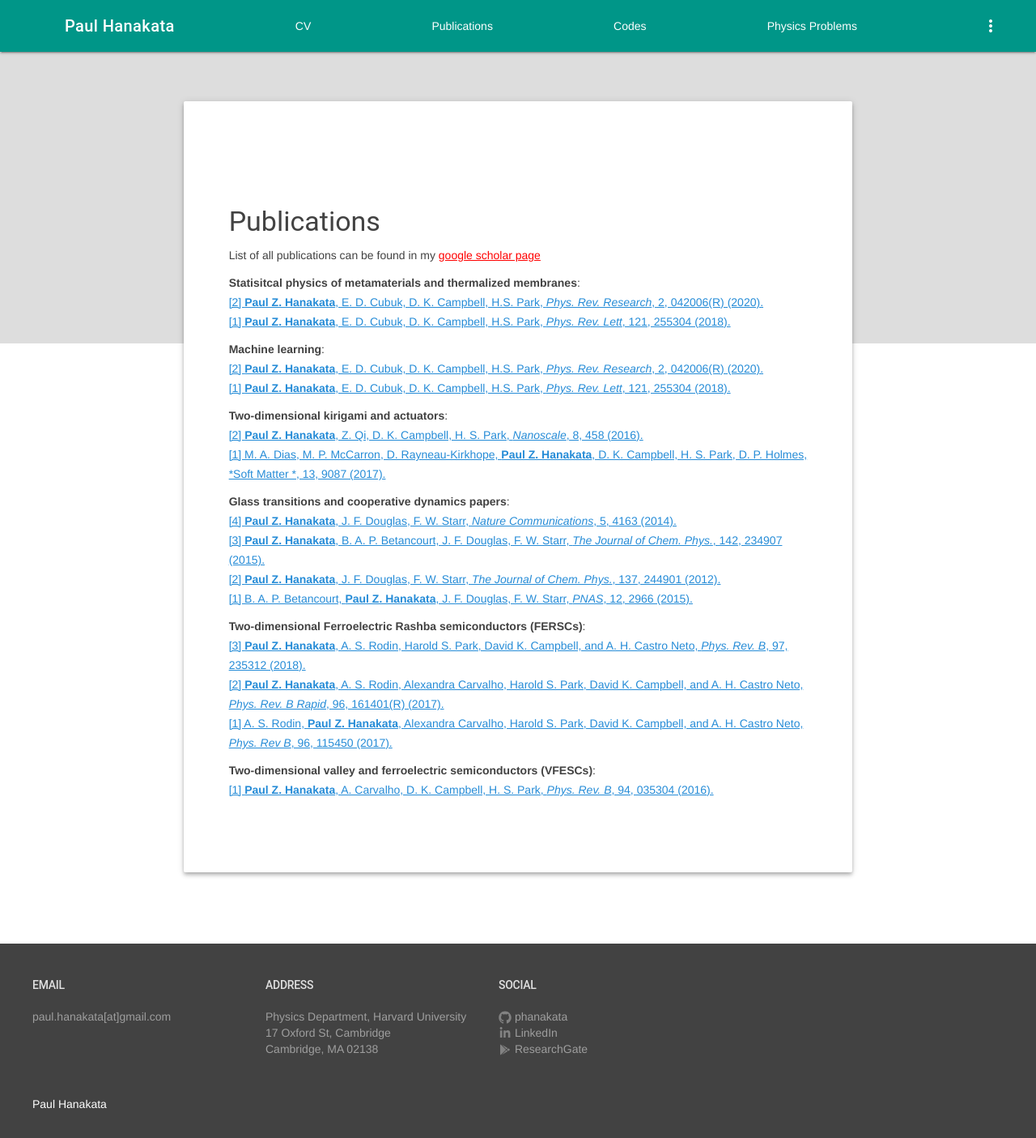
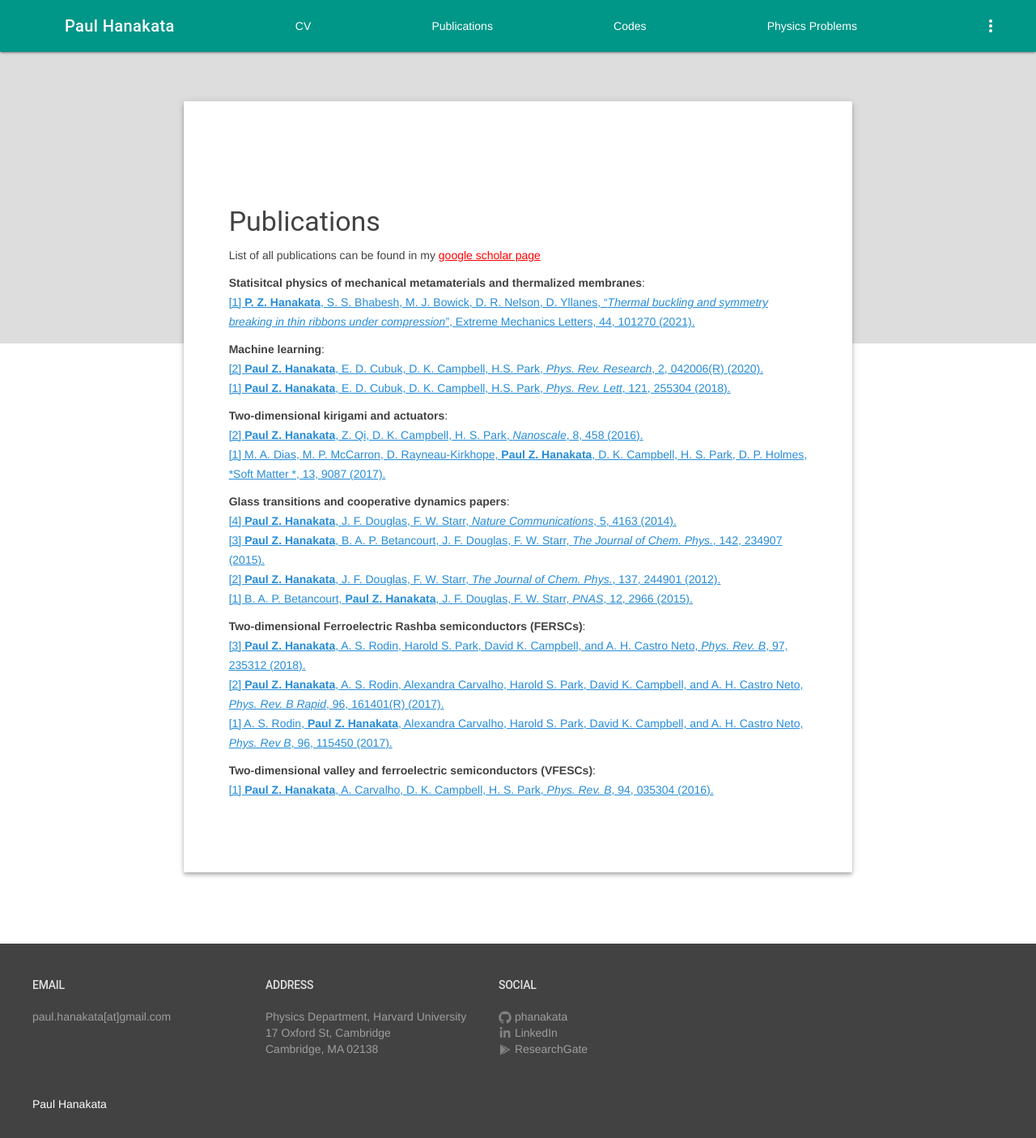
Before and after one commit to phanakata/phanakata.github.io, a Jekyll site: the page built from pages/Publications.md, in a window 1280 px wide. Shown: the whole page at 81% size. Built offline with Jekyll 4.4.1, drawn with Linux system fonts in a browser that asks for light colours.

Commit message:
Update Publications.md

```diff
--- a/pages/Publications.md
+++ b/pages/Publications.md
@@ -6,9 +6,9 @@ permalink: /Publications/
 
 List of all publications can be found in my <a href="https://scholar.google.com/citations?user=52QtSLYAAAAJ&hl=en" style="color:red"> google scholar page  </a>
 
-**Statisitcal physics of metamaterials and thermalized membranes**:\\
-<a href="https://journals.aps.org/prresearch/abstract/10.1103/PhysRevResearch.2.042006" style="color:#268cd7">[2] **Paul Z. Hanakata**, E. D. Cubuk, D. K. Campbell, H.S. Park, *Phys. Rev. Research*, 2, 042006(R) (2020).</a>\\
-<a href="https://journals.aps.org/prl/abstract/10.1103/PhysRevLett.121.255304" style="color:#268cd7">[1] **Paul Z. Hanakata**, E. D. Cubuk, D. K. Campbell, H.S. Park, *Phys. Rev. Lett*, 121, 255304  (2018).</a>
+**Statisitcal physics of mechanical metamaterials and thermalized membranes**:\\
+<a href="https://www.sciencedirect.com/science/article/abs/pii/S2352431621000602" style="color:#268cd7
+">[1] **P. Z. Hanakata**, S. S.  Bhabesh, M. J. Bowick, D. R. Nelson, D. Yllanes, "*Thermal buckling and symmetry breaking in thin ribbons under compression*", Extreme Mechanics Letters, 44, 101270 (2021).</a>
 
 **Machine learning**:\\
 <a href="https://journals.aps.org/prresearch/abstract/10.1103/PhysRevResearch.2.042006" style="color:#268cd7">[2] **Paul Z. Hanakata**, E. D. Cubuk, D. K. Campbell, H.S. Park, *Phys. Rev. Research*, 2, 042006(R) (2020).</a>\\
```
